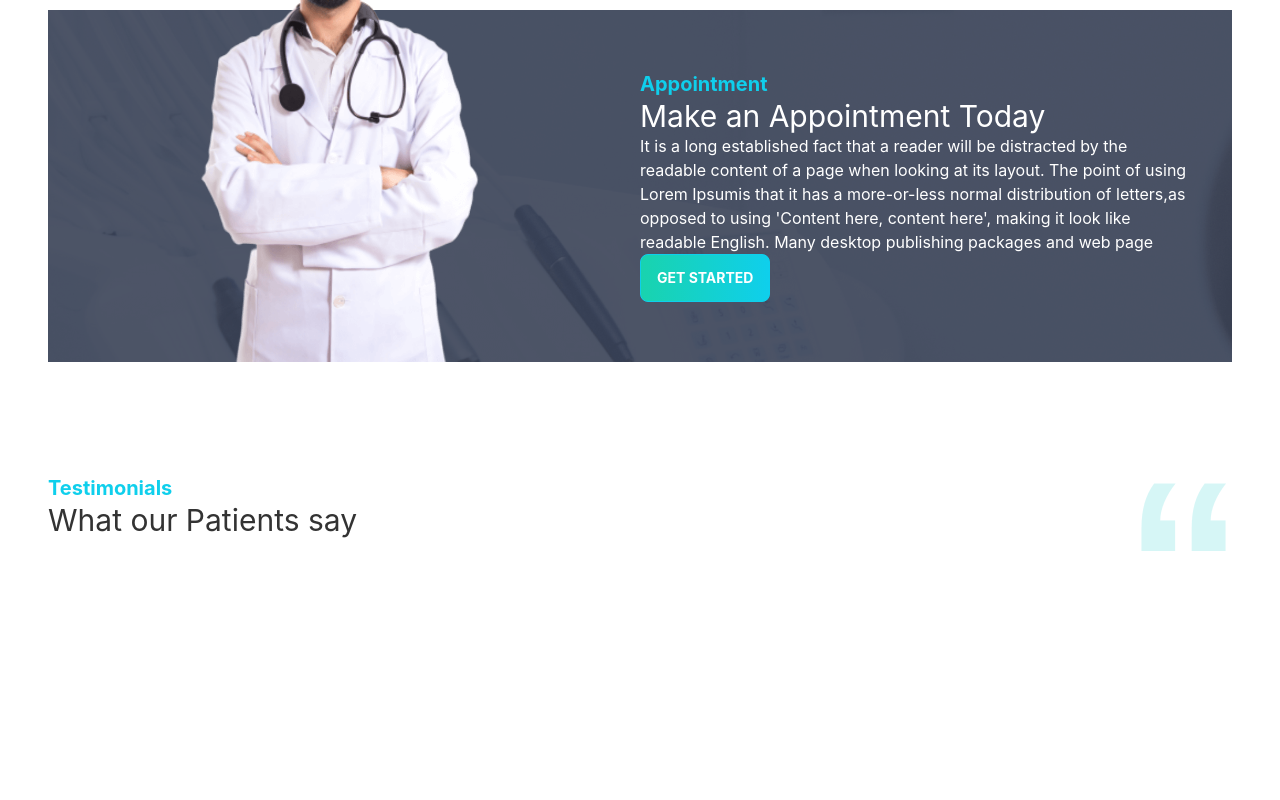
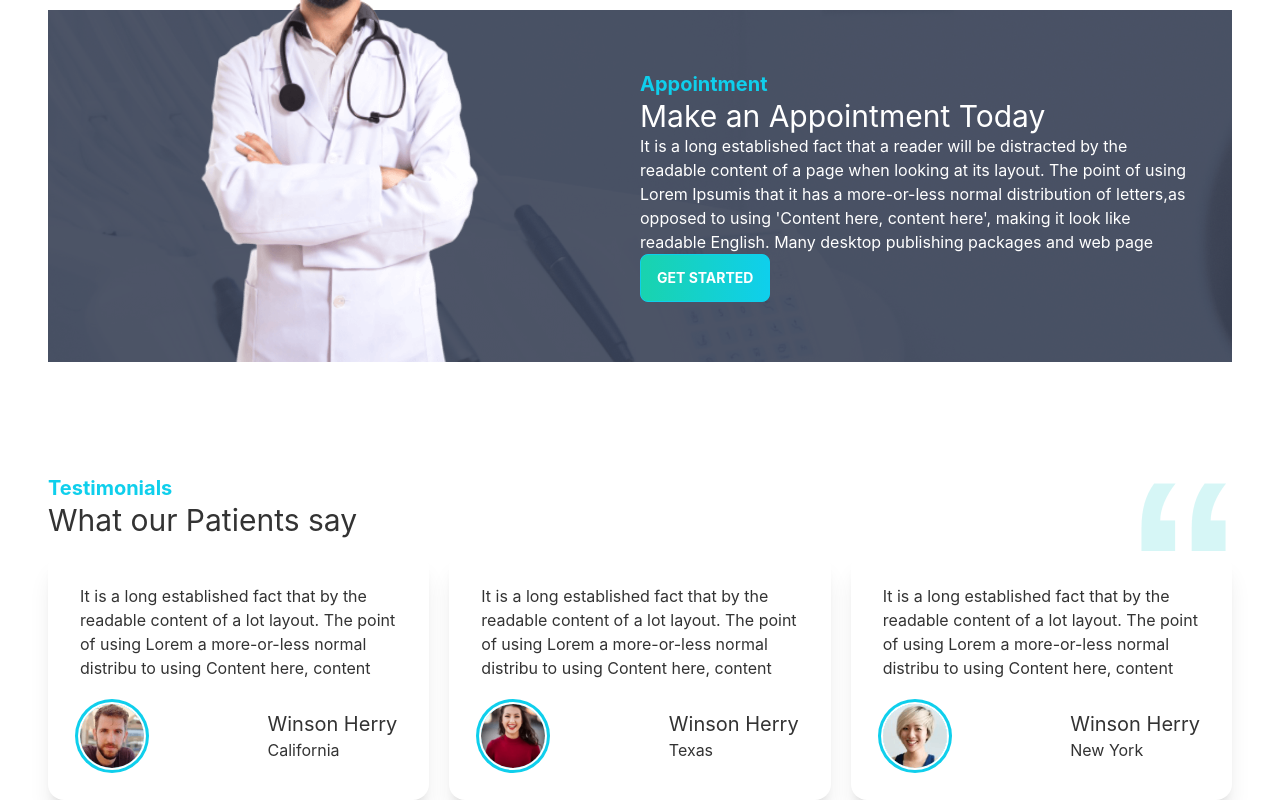
Before and after one commit to hrz07/doctors-portal, a React (Create React App) app: page / in a window 1280 px wide. Shown: the part 2345-3145 px from the top of the page. Before the commit the page ends 2897 px from the top, so only its background shows below. Built offline with nearby package versions, Linux system fonts and the light colour scheme.

Commit message:
testimonial section done

```diff
--- /dev/null
+++ b/src/pages/Home/Review.js
@@ -0,0 +1,24 @@
+import React from 'react';
+
+const Review = ({ review }) => {
+    return (
+        <div className="card lg:max-w-lg bg-base-100 shadow-xl">
+            <div className="card-body">
+                <p>{review.review}</p>
+                <div className="flex items-center justify-between mt-4">
+                    <div className="avatar">
+                        <div className="w-16 rounded-full ring ring-primary ring-offset-base-100 ring-offset-2">
+                            <img src={review.img } />
+                        </div>
+                    </div>
+                    <div>
+                        <h4 className='text-xl'>{review.name}</h4>
+                        <p>{ review.location}</p>
+                    </div>
+                </div>
+            </div>
+        </div>
+    );
+};
+
+export default Review;
--- a/src/pages/Home/Testimonial.js
+++ b/src/pages/Home/Testimonial.js
@@ -1,7 +1,38 @@
 import React from 'react';
 import quote from '../../assets/icons/quote.svg'
+import people1 from '../../assets/images/people1.png'
+import people2 from '../../assets/images/people2.png'
+import people3 from '../../assets/images/people3.png'
+import Review from './Review'
 
 const Testimonial = () => {
+
+    const reviews = [
+        {
+            _id: 1,
+            name: 'Winson Herry',
+            review: 'It is a long established fact that by the readable content of a lot layout. The point of using Lorem a more-or-less normal distribu to using Content here, content',
+            img : people1,
+            location : 'California'
+        },
+        {
+            _id: 2,
+            name: 'Winson Herry',
+            review: 'It is a long established fact that by the readable content of a lot layout. The point of using Lorem a more-or-less normal distribu to using Content here, content',
+            img : people2,
+            location : 'Texas'
+        },
+        {
+            _id: 3,
+            name: 'Winson Herry',
+            review: 'It is a long established fact that by the readable content of a lot layout. The point of using Lorem a more-or-less normal distribu to using Content here, content',
+            img : people3,
+            location : 'New York'
+        }
+    ]
+
+
+
     return (
         <div className='mt-28'>
             <div className='flex justify-between'>
@@ -13,7 +44,10 @@
                     <img src={quote} className='w-24  log:w-48' alt="" />
                 </div>
             </div>
-            <div>
+            <div className='grid grid-cols-1 md:grid-cols-2 lg:grid-cols-3 gap-5'>
+                {
+                    reviews.map(review => <Review key={review._id} review={review} ></Review> )
+                }
             </div>
         </div>
     );
```
